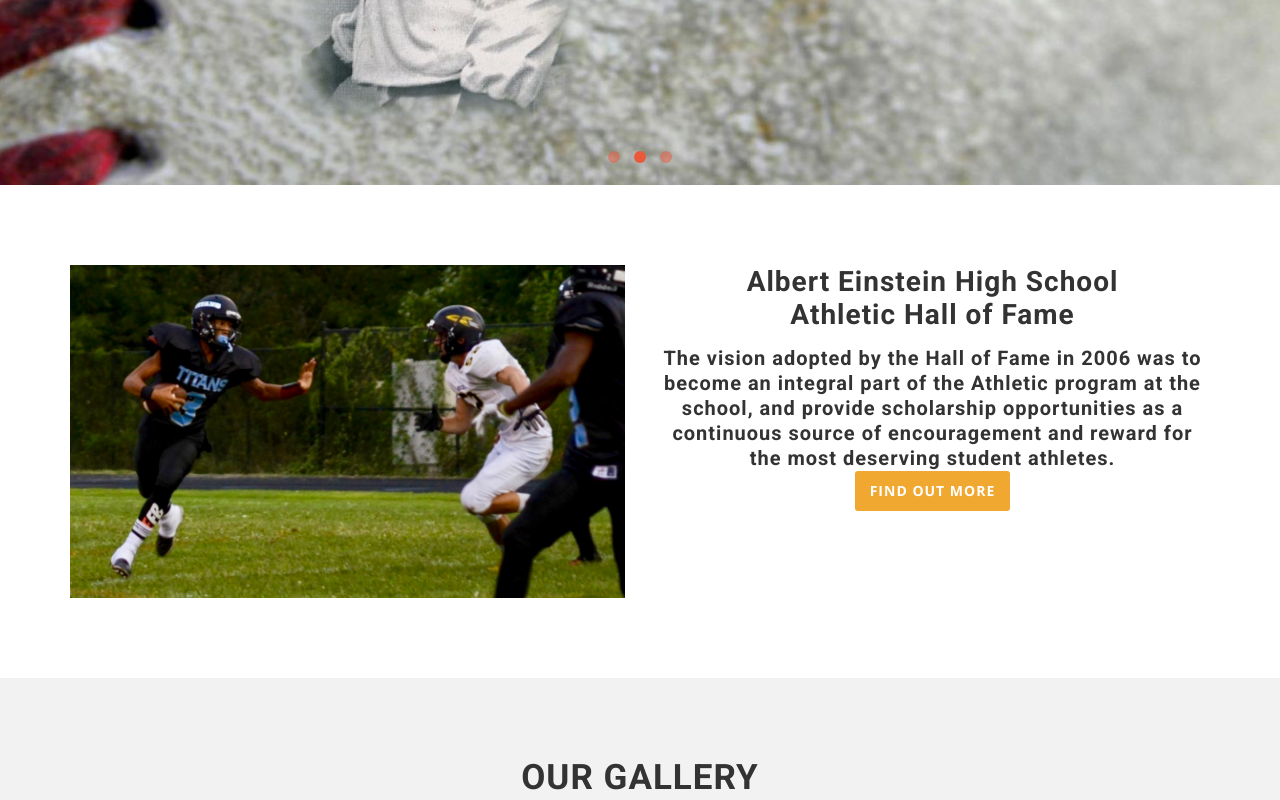
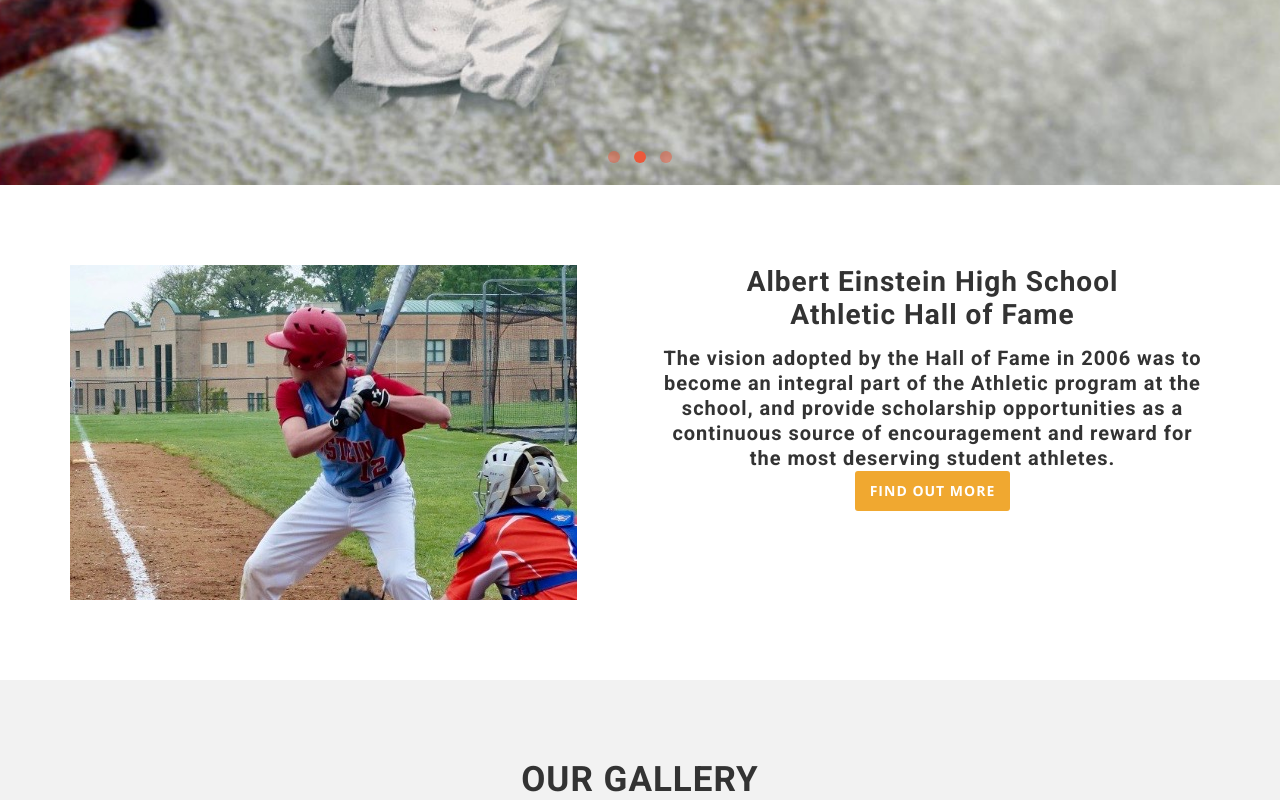
Before and after one commit to JohnDruhan/JackKeller, a plain HTML site: page index.html in a window 1280 px wide. Shown: the part 509-1309 px from the top of the page. Drawn offline with nearby package versions, Linux system fonts and the light colour scheme; files whose address does not match are found by name.

Commit message:
fix photo

```diff
--- a/index.html
+++ b/index.html
@@ -158,7 +158,7 @@
 				<div class="container">
 					<div class="row">
 						<div class="col-sm-12 col-md-6 section-bottom-space20">
-							<img src="images/Football750x450.jpeg" alt="750x450x1" class="img-responsive"/>
+							<img src="images/BaceBall1-750x450.jpeg" alt="750x450x1" class="img-responsive"/>
 						</div>
 						<div class="col-sm-12 col-md-6 text-center">
 							<h3>Albert Einstein High School</h3>
```
Also changed, not shown: images/BaceBall1-750x450.jpeg (added), images/Baceball750x450.png (added).
